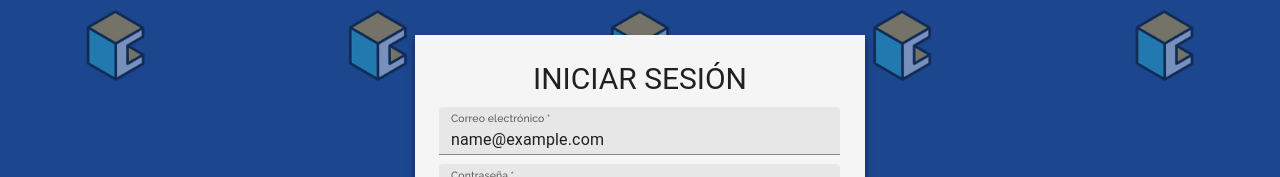
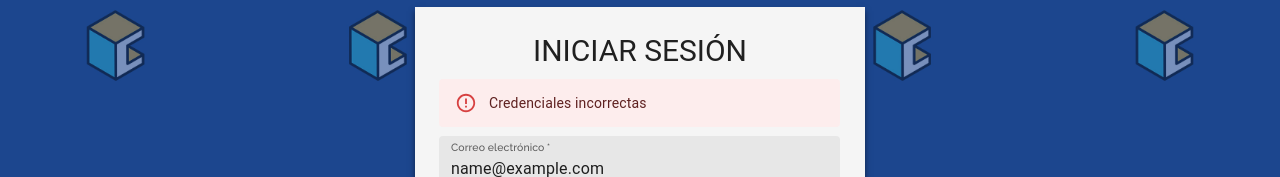
Before and after one commit to Dizkm8/cubi12-front, a React (Create React App) app: page /login in a window 1280 px wide. Both pictures are taken after typing "name@example.com", "Sample123" into the empty fields and a click on the button "Ingresar". Shown: the part 183-360 px from the top of the page. Built offline with nearby package versions, Linux system fonts and the light colour scheme; no server answers.

Commit message:
perf: login avoid to many calls to api

```diff
--- a/src/features/auth/Login.tsx
+++ b/src/features/auth/Login.tsx
@@ -12,6 +12,8 @@ import Agent from "../../app/api/agent";
 import { useContext, useState } from "react";
 import { AuthContext } from "../../app/context/AuthContext";
 import { useNavigate } from "react-router-dom";
+import Alert from "@mui/material/Alert";
+import Fade from "@mui/material/Fade";
 import useMediaQuery from "@mui/material/useMediaQuery";
 import GenerateTabTitle from "../../app/utils/TitleGenerator";
 import { LoadingButton } from "@mui/lab";
@@ -21,13 +23,13 @@ import Regex from "../../app/utils/Regex";
 const defaultTheme = createTheme();
 
 const LogIn = () => {
-  document.title = GenerateTabTitle("Iniciar Sesión");
+  const [loading, setLoading] = useState<boolean>(false);
+  const [error, setError] = useState<boolean>(false);
   const { setAuthenticated } = useContext(AuthContext);
+  const isMobile = useMediaQuery(defaultTheme.breakpoints.down("sm"));
   const navigate = useNavigate();
 
-  const isMobile = useMediaQuery(defaultTheme.breakpoints.down("sm"));
-
-  const [loading, setLoading] = useState<boolean>(false);
+  document.title = GenerateTabTitle("Iniciar Sesión");
 
   const handleSubmit = (event: FormEvent<HTMLFormElement>) => {
     event.preventDefault();
@@ -37,29 +39,27 @@ const LogIn = () => {
     sendData(Email, Password);
   };
 
+  const handleSuccessfullyLogin = (data: any) => {
+    Agent.token = data;
+    localStorage.setItem("token", data);
+    setAuthenticated(true);
+    navigate("/");
+  };
+
   const handleFieldChange = (event: any) => {
-    const { name, value } = event.target;
-    if (name === "email") {
-      const isValid = Regex.emailRegex.test(value);
-    } else if (name === "password") {
-      const isValid = Regex.pwdRegex.test(value);
+    if (error) setError(false);
+  };
+
+  const sendData = (email: string, password: string) => {
+    if (!Regex.emailRegex.test(email) || !Regex.pwdRegex.test(password)) {
+      setError(true);
+      return;
     }
-  };
-  const sendData = (email: string, password: string) => {
     setLoading(true);
     Agent.Auth.login({ email, password })
-      .then((data) => {
-        Agent.token = data;
-        localStorage.setItem("token", data);
-        setAuthenticated(true);
-        navigate("/");
-      })
-      .catch((err) => {
-        console.log(err);
-      })
-      .finally(() => {
-        setLoading(false);
-      });
+      .then(handleSuccessfullyLogin)
+      .catch(() => setError(true))
+      .finally(() => setLoading(false));
   };
 
   return (
@@ -112,6 +112,24 @@ const LogIn = () => {
                 INICIAR SESIÓN
               </Typography>
               <Grid container spacing={1.1} justifyContent="flex-end">
+                <Grid item xs={12}>
+                  {error && (
+                    <Fade in={error}>
+                      <Alert
+                        severity="error"
+                        sx={{
+                          width: "89%",
+                          ml: 3,
+                          mr: 3,
+                          textAlign: "center",
+                        }}
+                      >
+                        Credenciales incorrectas
+                      </Alert>
+                    </Fade>
+                  )}
+                </Grid>
+
                 <Grid item xs={12}>
                   <TextField
                     required
```
